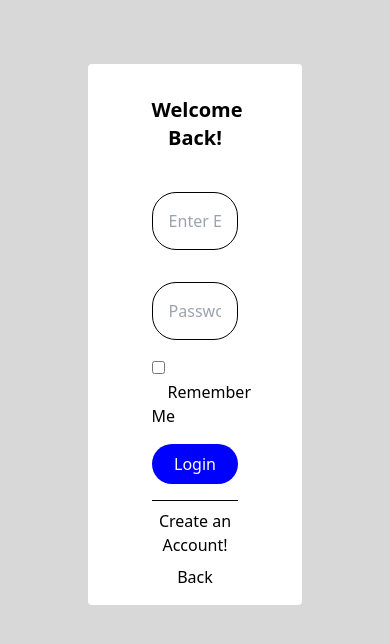
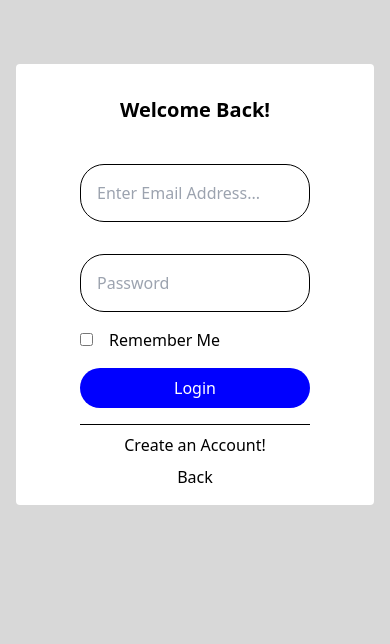
Before and after one commit to R0bert196/Aibestt, a React (Create React App) app in the folder frontend/: page /login in a window 390 px wide. Shown: the top 644 px of the page. Built offline with nearby package versions, Linux system fonts and the light colour scheme.

Commit message:
Create the login page responsiveness

```diff
--- a/frontend/src/pages/Login.jsx
+++ b/frontend/src/pages/Login.jsx
@@ -4,11 +4,11 @@ import LoginImage from '../components/LoginImage'
 
 function Login() {
   return (
-    <div className='container mx-auto px-4 max-w-5xl overflow-hidden flex max-h-screen'>
+    <div className='container mx-auto px-4 max-w-5xl overflow-hidden flex max-h-screen min-w-fit'>
       <div className='w-2/4 my-16 overflow-hidden mw1024:hidden'>
         <LoginImage />
       </div>
-      <div className='px-16 py-2 bg-white rounded  w-3/5 mx-auto my-16'>
+      <div className='px-16 py-2 bg-white rounded   md:w-3/5 mx-auto my-16'>
         <h1 className='text-center my-6 font-bold text-xl'>Welcome Back!</h1>
         <LoginForm />
         <RegisterSection />
```
